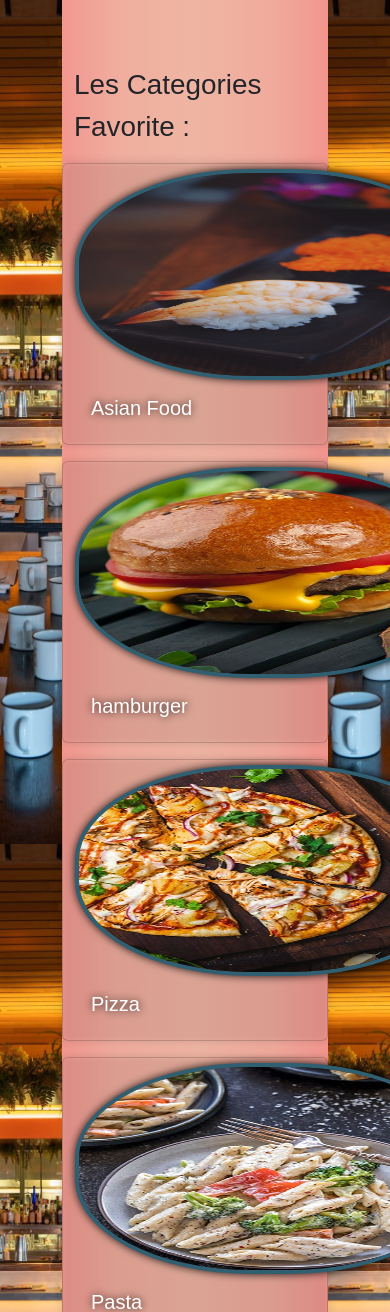
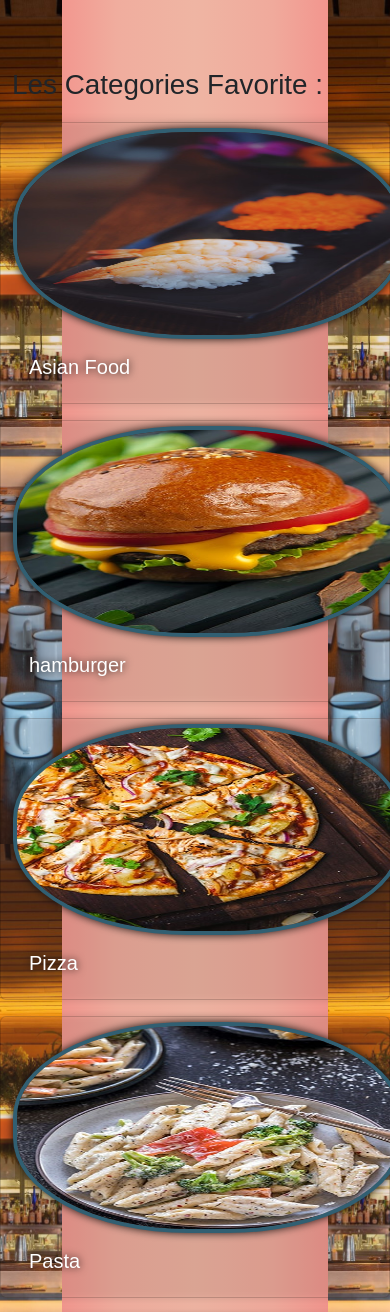
Before and after one commit to SjSlayde/the-district, a PHP site: page / in a window 390 px wide; the page is wider, and only the part inside the window is pictured. Shown: the part 169-1481 px from the top of that part. Run offline with PHP 8.4, Linux system fonts and the light colour scheme; some libraries are stand-ins or nearby versions.

Commit message:
Corectif Parallaxe responsive

```diff
--- a/css/index.css
+++ b/css/index.css
@@ -135,6 +135,8 @@
     .imageplat{
         width: 45vw;
     }
+    .mid2 { grid-area: 1 / 1 / 5 / 6; }
+    .mid4 { grid-area: 5 / 1 / 6 / 6; }
     }
 
     @media screen and (max-width: 768px)
--- a/index.html
+++ b/index.html
@@ -62,7 +62,7 @@
     <!-- CARD START -->
 <div>
     <div class="gridmid">
-    <div class="col-12 p-0 mid1 parallax"></div>
+    <div class="col-12 p-0 mid1 d-md-none d-lg-block parallax"></div>
         <div class="mid2 container my-5">
         <div class="row justify-content-center mt-3">
             <div class="fs-1 col-12 ms-md-5">Les Categories Favorite :</div>
@@ -76,7 +76,6 @@
                         </div>
                     </a>
                 </div>
-
 
                 <div class="card col-12 col-sm-6 col-md-4 mt-3 mx-auto">
                     <a class="link-body-emphasis link-offset-2 link-underline-opacity-0 link-underline-opacity-75-hover" href="category/hamburger.html">
@@ -155,7 +154,7 @@
                     </div>
                 </div>
             </div>
-                <div class="col-12 p-0 mid3 parallax"></div>
+                <div class="col-12 p-0 mid3 d-md-none d-lg-block d-sm-block parallax"></div>
 
                 <!-- CARD END -->
 
```
Also changed, not shown: categorie.html (+56 -1 lines).
